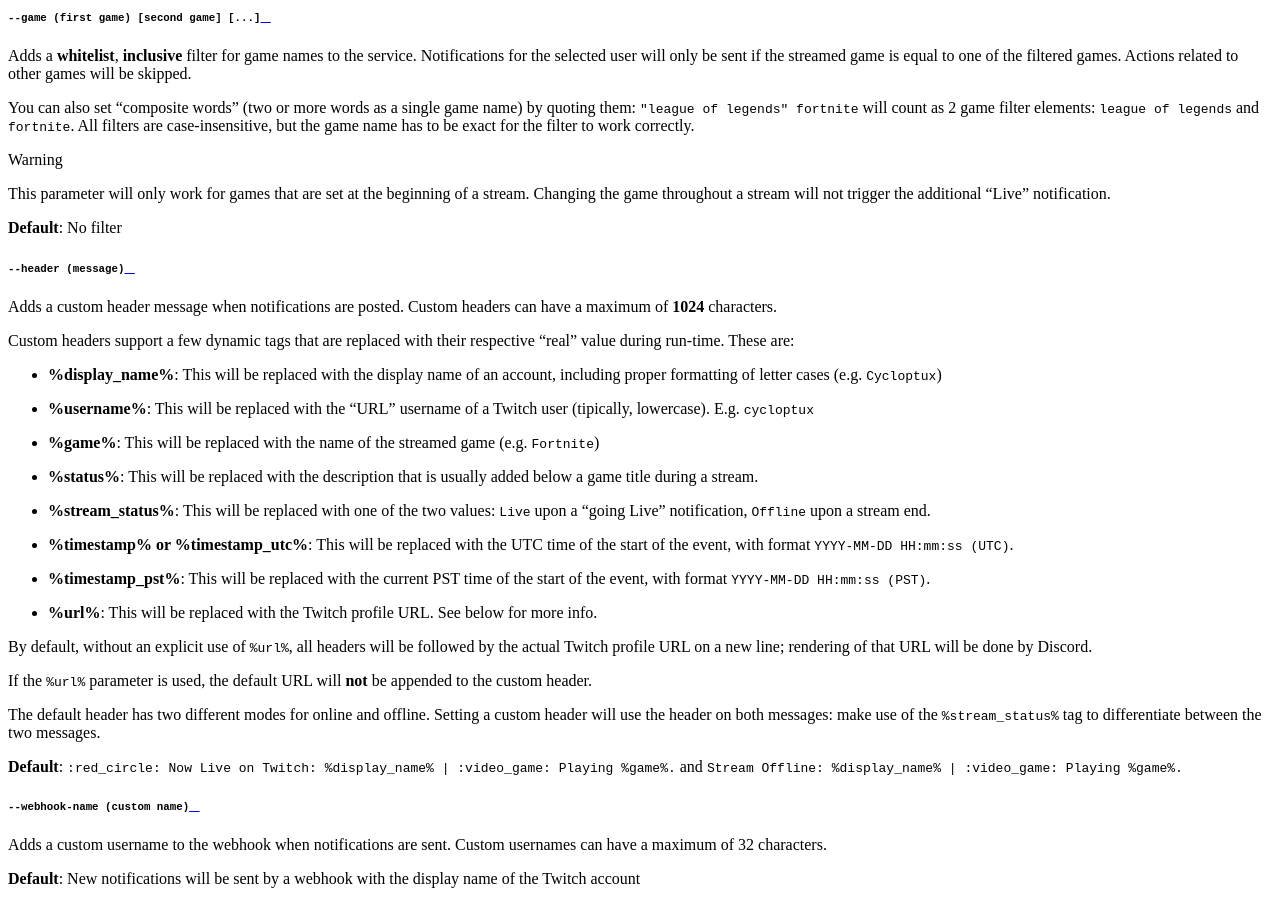
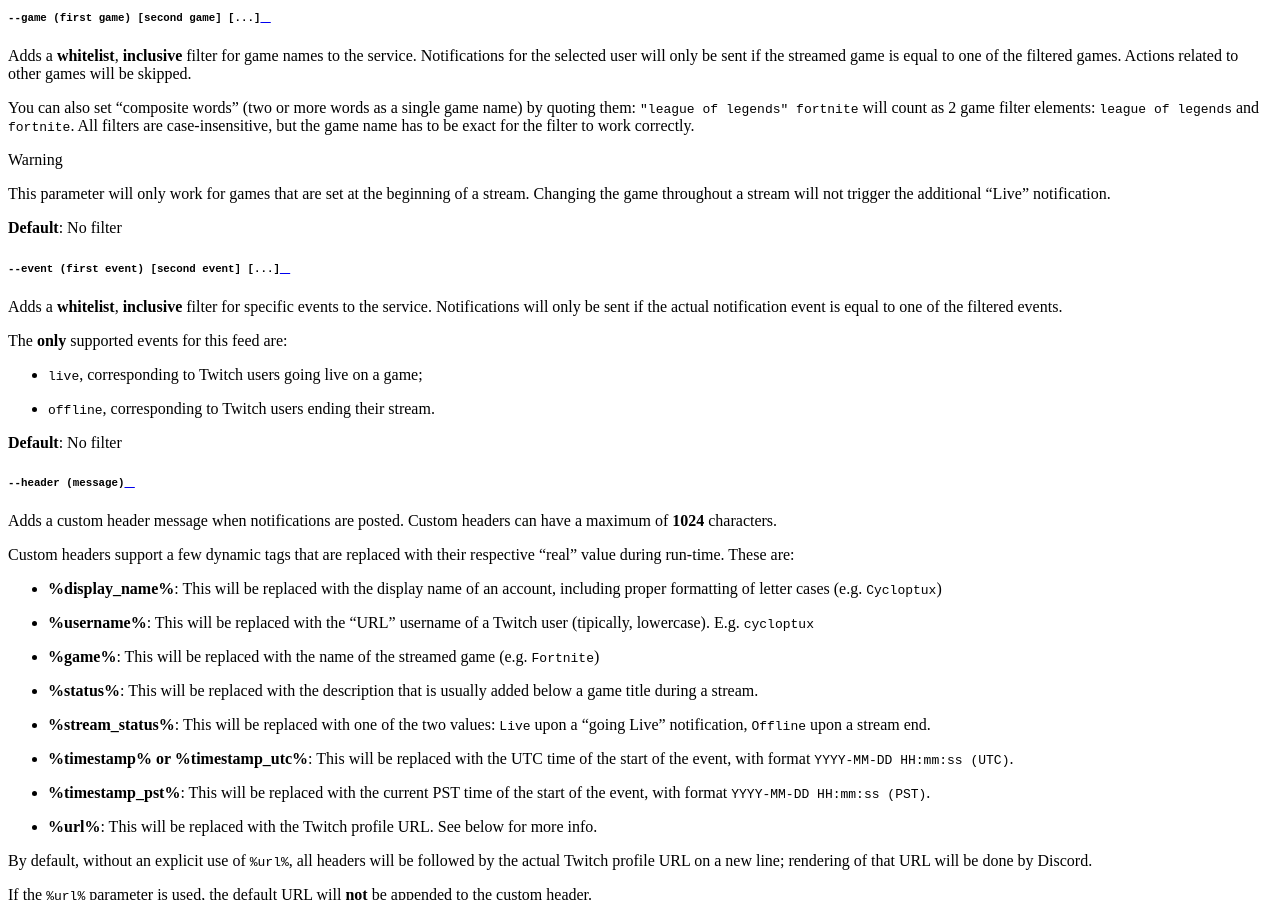
Before and after one commit to cycloptux/GiselleBot-Documentation, a Sphinx documentation site: the page built from docs/source/social_networks/twitch.rst, in a window 1280 px wide and 900 px high, scrolled down 3307 px. Built offline with Sphinx 7.4.7 and the Read the Docs theme 2.0.0, drawn with Linux system fonts in a browser that asks for light colours.

Commit message:
Filter for events.

```diff
--- a/docs/source/social_networks/twitch.rst
+++ b/docs/source/social_networks/twitch.rst
@@ -117,6 +117,18 @@ You can also set "composite words" (two or more words as a single game name) by
 
 **Default**: No filter
 
+``--event (first event) [second event] [...]``
+""""""""""""""""""""""""""""""""""""""""""""""
+
+Adds a **whitelist**, **inclusive** filter for specific events to the service. Notifications will only be sent if the actual notification event is equal to one of the filtered events.
+
+The **only** supported events for this feed are:
+
+* ``live``, corresponding to Twitch users going live on a game;
+* ``offline``, corresponding to Twitch users ending their stream.
+
+**Default**: No filter
+
 ``--header (message)``
 """"""""""""""""""""""
 
```
Also changed, not shown: docs/source/social_networks/youtube.rst (+12 -0 lines).
